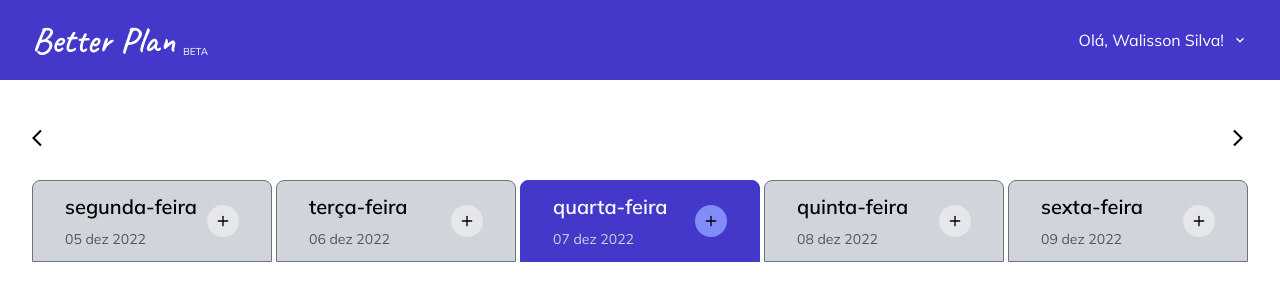
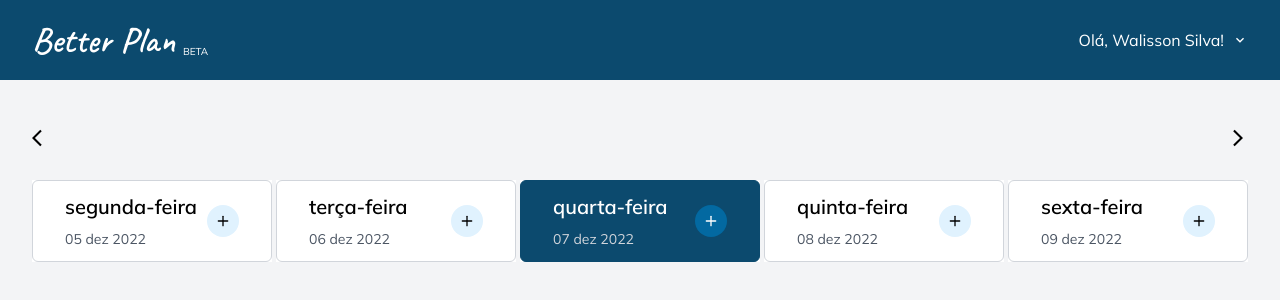
Before and after one commit to walissonsilva/better-plan, a Next.js app: page / in a window 1280 px wide. Shown: the top 300 px of the page. Built offline with nearby package versions, Linux system fonts and the light colour scheme.

Commit message:
feat: add option to check task as (un)done

```diff
--- a/src/components/DragNDrop/Droppable.tsx
+++ b/src/components/DragNDrop/Droppable.tsx
@@ -1,7 +1,13 @@
 import { format } from 'date-fns'
 import { Draggable, Droppable as DroppableDND } from 'react-beautiful-dnd'
 import { ITask } from '../../types/ITask'
-import { FiPlus, FiTrash, FiTrash2 } from 'react-icons/fi'
+import {
+  FiCheck,
+  FiCheckCircle,
+  FiPlus,
+  FiTrash,
+  FiTrash2
+} from 'react-icons/fi'
 import { useTasks } from '../../hooks/useTasks'
 
 const getItemStyle = (isDragging: any, draggableStyle: any) => ({
@@ -25,7 +31,7 @@ export function Droppable({
   date,
   isToday
 }: DroppableProps) {
-  const { addTask, removeTask } = useTasks()
+  const { addTask, removeTask, updateTaskStatus } = useTasks()
 
   function handleAddNewTask() {
     const title = prompt('Qual é o nome da tarefa?')
@@ -44,9 +50,9 @@ export function Droppable({
       <div
         className={`${
           isToday
-            ? 'bg-indigo-700 text-white border-[1px] border-indigo-700'
-            : 'border-[1px] border-gray-500 bg-gray-300 text-black'
-        }  px-8 py-3 rounded-t-lg flex justify-between items-center`}
+            ? 'bg-sky-900 text-white border-[1px] border-sky-900'
+            : 'border-[1px] border-gray-300 bg-white text-black'
+        }  px-8 py-3 rounded-md flex justify-between items-center`}
       >
         <div>
           <h2 className="text-xl font-semibold mb-2">{dayOfWeek}</h2>
@@ -59,11 +65,11 @@ export function Droppable({
 
         <button
           className={`rounded-full p-2 ${
-            isToday ? 'bg-indigo-400' : 'bg-gray-200'
-          } hover:brightness-125 transition-all`}
+            isToday ? 'bg-sky-700 text-white' : 'bg-sky-100'
+          } hover:brightness-90 transition-all`}
           onClick={handleAddNewTask}
         >
-          <FiPlus color="black" />
+          <FiPlus />
         </button>
       </div>
 
@@ -73,7 +79,7 @@ export function Droppable({
             {...provided.droppableProps}
             ref={provided.innerRef}
             style={getListStyle(snapshot.isDraggingOver)}
-            className="flex flex-col gap-1 min-h-[200px] mt-1"
+            className="flex flex-col gap-1 min-h-[200px] pt-1 bg-gray-100"
           >
             {items.map((item, index) => (
               <Draggable
@@ -90,15 +96,29 @@ export function Droppable({
                       snapshot.isDragging,
                       provided.draggableProps.style
                     )}
-                    className=" border-gray-300 border-[1px] rounded-md px-2 py-2 flex items-center justify-between"
+                    className=" border-gray-300 bg-white border-[1px] rounded-md px-2 py-2 flex items-center justify-between"
                   >
-                    <span className="text-base flex-1">{`${item.title}`}</span>
-                    <button
-                      className="pl-2 cursor-pointer hover:text-red-600 transition-colors"
-                      onClick={() => handleRemoveTask(item.id)}
-                    >
-                      <FiTrash2 />
-                    </button>
+                    <span
+                      className={`text-base flex-1 ${
+                        item.isDone && 'line-through'
+                      }`}
+                    >{`${item.title}`}</span>
+
+                    <div>
+                      <button
+                        className="px-1 cursor-pointer text-green-600 transition-colors"
+                        onClick={() => updateTaskStatus(date, item.id)}
+                      >
+                        <FiCheckCircle />
+                      </button>
+
+                      <button
+                        className="px-1 cursor-pointer text-red-600 transition-colors"
+                        onClick={() => handleRemoveTask(item.id)}
+                      >
+                        <FiTrash2 />
+                      </button>
+                    </div>
                   </div>
                 )}
               </Draggable>
--- a/src/components/Navbar.tsx
+++ b/src/components/Navbar.tsx
@@ -3,7 +3,7 @@ import { MdKeyboardArrowDown } from 'react-icons/md'
 
 export function Navbar() {
   return (
-    <header className="bg-indigo-700 w-screen h-20">
+    <header className="bg-sky-900 w-screen h-20">
       <nav className="flex items-center justify-between h-full text-white px-4 lg:px-8">
         <Link href="/">
           <span className="text-4xl font-semibold font-brand">Better Plan</span>
--- a/src/hooks/useTasks.tsx
+++ b/src/hooks/useTasks.tsx
@@ -11,6 +11,7 @@ interface TasksContextData {
   addTask(title: string, date: Date): void
   updateTasks(tasks: ITasks): void
   removeTask(date: Date, taskId: number): void
+  updateTaskStatus(date: Date, taskId: number): void
 }
 
 const TasksContext = createContext({} as TasksContextData)
@@ -52,8 +53,20 @@ export function TasksProvider({ children }: TasksProviderProps) {
     })
   }
 
+  function updateTaskStatus(date: Date, taskId: number) {
+    setTasks({
+      ...tasks,
+      [getISODate(date)]: tasks[getISODate(date)].map(task => ({
+        ...task,
+        isDone: task.id === taskId ? !task.isDone : task.isDone
+      }))
+    })
+  }
+
   return (
-    <TasksContext.Provider value={{ tasks, addTask, updateTasks, removeTask }}>
+    <TasksContext.Provider
+      value={{ tasks, addTask, updateTasks, removeTask, updateTaskStatus }}
+    >
       {children}
     </TasksContext.Provider>
   )
--- a/src/pages/_document.tsx
+++ b/src/pages/_document.tsx
@@ -14,7 +14,7 @@ export default function Document() {
         />
       </Head>
 
-      <body className="bg-app-background font-default">
+      <body className="bg-gray-100 font-default">
         <Main />
         <NextScript />
       </body>
```
